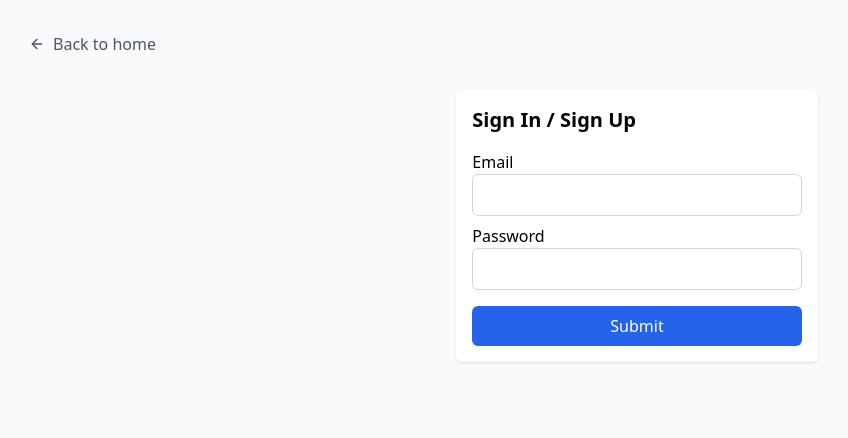
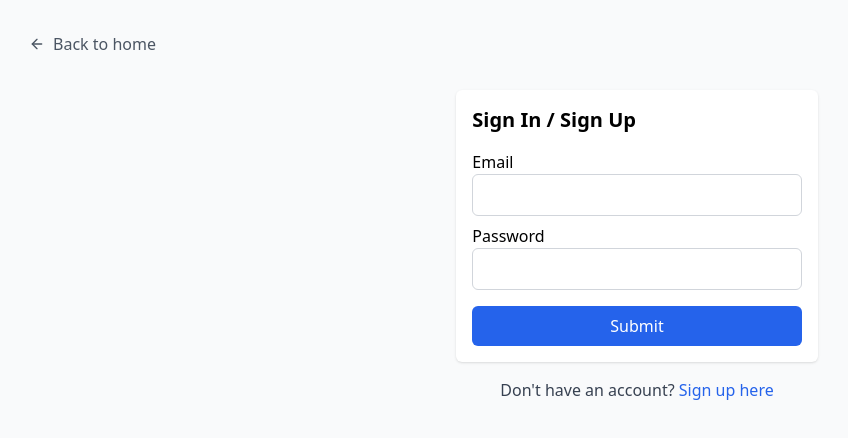
Before and after one commit to simondadiamond/workflowleaf-hub, a React (Vite) app: page /login in a window 1280 px wide. Shown: the top 438 px of the page, without its empty margins (3-851 px from the left). Built offline with nearby package versions, Linux system fonts and the light colour scheme.

Commit message:
sign up fix

```diff
--- a/src/pages/LoginPage.tsx
+++ b/src/pages/LoginPage.tsx
@@ -14,6 +14,15 @@
       </Container>
 
       <AuthForm />
+
+      <Container className="py-4 text-center">
+        <p className="text-gray-700">
+          Don't have an account?{' '}
+          <Link to="/signup" className="text-blue-600 hover:underline">
+            Sign up here
+          </Link>
+        </p>
+      </Container>
     </div>
   );
 }
```
